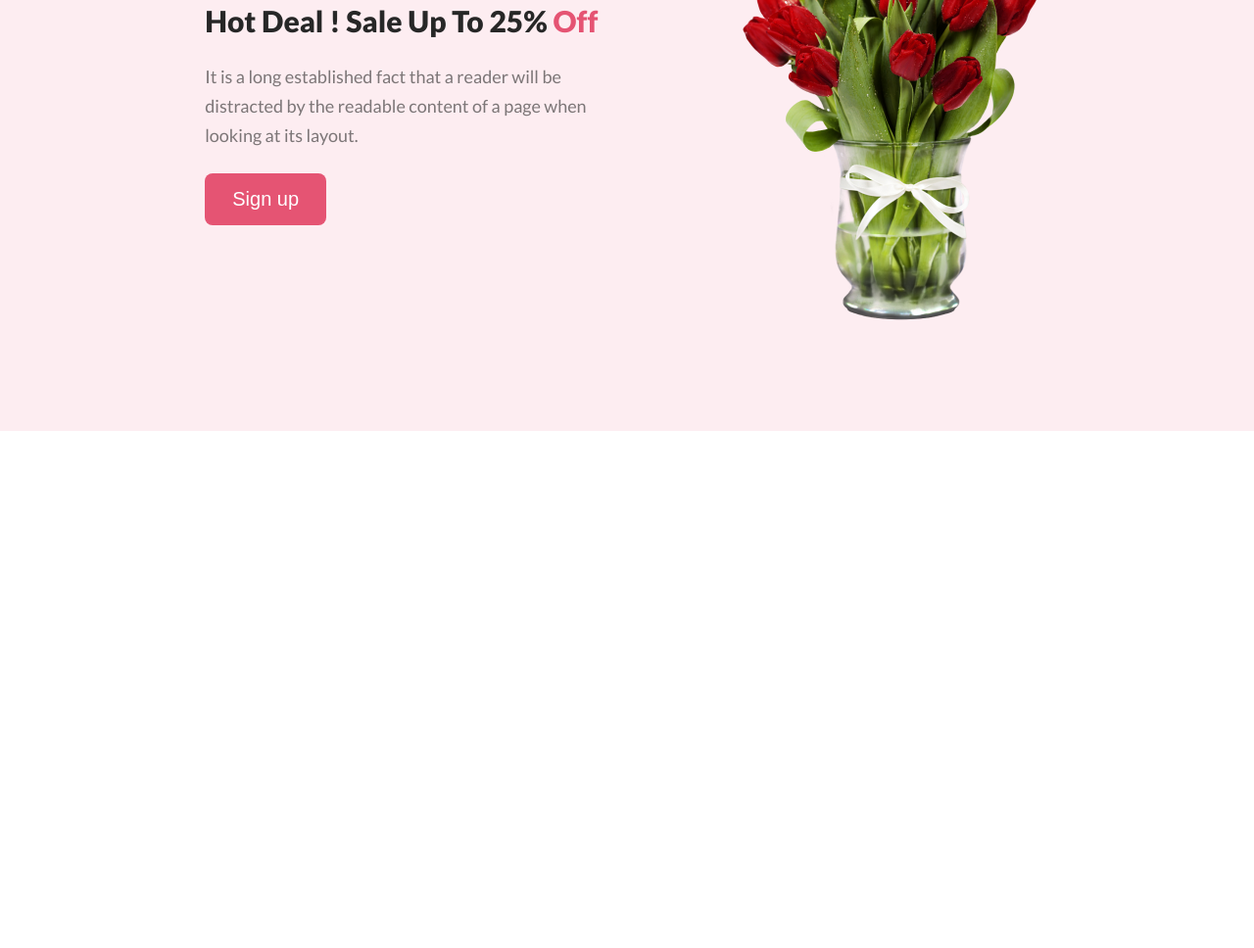
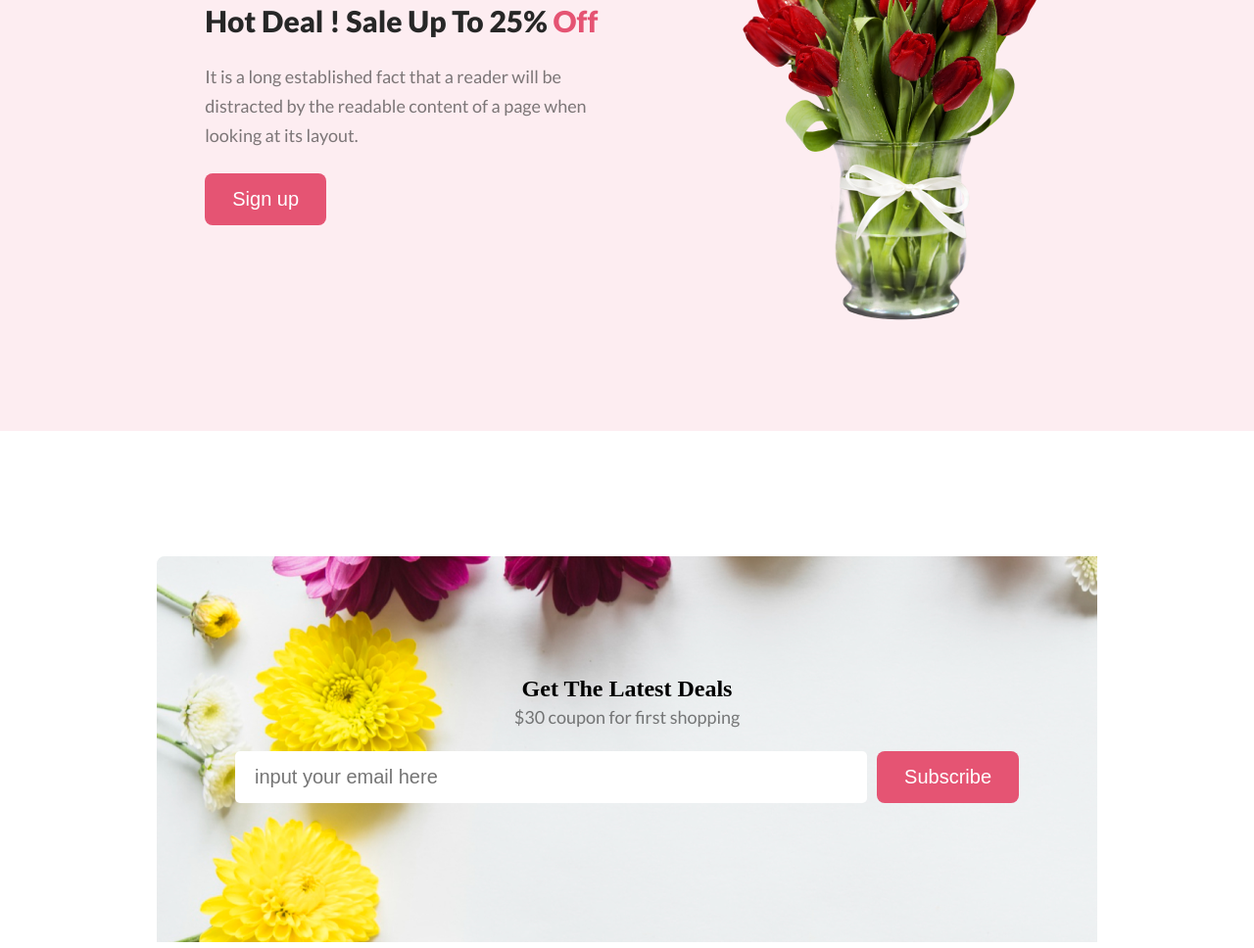
Before and after one commit to Emrandu1989/flower-shop, a plain HTML site: page index.html in a window 1280 px wide. Shown: the part 1829-2797 px from the top of the page at 98% size. Before the commit the page ends 2269 px from the top, so only its background shows below. Drawn offline with Linux system fonts and the light colour scheme.

Commit message:
newsletter added

```diff
--- a/index.html
+++ b/index.html
@@ -15,7 +15,7 @@
                    <button>Shop Now</button>
                 </div>
                 <div class="banner-img">
-                  <img src="./Flower Asset/pngwing 10.png" alt="">
+                  <img src="./images/pngwing 10.png" alt="">
                 </div>
             </div>
       </header>
@@ -31,19 +31,19 @@
              <div class="section-content">
                  <div class="flower ">
                     <div class="flower-img pink">
-                     <img src="./Flower Asset/pngwing 6.png" alt="">
+                     <img src="./images/pngwing 6.png" alt="">
                     </div>
                      <p>Pink Flower Tree</p>
                  </div>
                  <div class="flower ">
                     <div class="flower-img blue">
-                     <img src="./Flower Asset/pngwing 5.png" alt="">
+                     <img src="./images/pngwing 5.png" alt="">
                     </div>
                      <p>Pink Flower Tree</p>
                  </div>
                  <div class="flower ">
                     <div class="flower-img green">
-                     <img src="./Flower Asset/pngwing 7.png" alt="">
+                     <img src="./images/pngwing 7.png" alt="">
                     </div>
                      <p>Pink Flower Tree</p>
                  </div>
@@ -62,9 +62,23 @@
                         <button>Sign up</button>
                       </div>
                       <div class="hot-deal-img">
-                        <img src="./Flower Asset/pngwing 8.png" alt="">
+                        <img src="./images/pngwing 8.png" alt="">
                       </div>
                 </div>
+           </section>
+
+           <!-- news letter section start -->
+
+           <section id="newsletter">
+              <div class="container newsletter-main">
+                <h2>Get The Latest Deals</h2>
+                <p>$30 coupon for first shopping</p>
+                <form>
+                  <input placeholder="input your email here" type="email" name="" id="">
+                  <button>Subscribe</button>
+              </form>
+              </div>
+
            </section>
       </main>
 </body>
--- a/styles/styles.css
+++ b/styles/styles.css
@@ -153,3 +153,27 @@ button:hover {
 }
 
 /* hot deal section style end */
+
+#newsletter{
+    margin: 128px 0;
+}
+.newsletter-main{
+    background-image: url("../images/Rectangle\ 9.png");
+    padding: 122px 0px;
+    text-align: center;
+}
+#newsletter form{
+      max-width: 800px;
+      margin: 20px auto;
+      display: flex;
+      gap: 10px;
+}
+#newsletter form input{
+    flex-grow: 1;
+    border: none;
+    border-radius: 5px;
+    padding-left: 20px;
+    font-size: 20px;
+    outline: none;
+
+}
```
Also changed, not shown: images/Flower 01.png (renamed from Flower Asset/Flower 01.png), images/Group 57.png (renamed from Flower Asset/Group 57.png), images/Group 58.png (renamed from Flower Asset/Group 58.png), images/Group 59.png (renamed from Flower Asset/Group 59.png), images/Rectangle 4.png (renamed from Flower Asset/Rectangle 4.png), images/Rectangle 5.png (renamed from Flower Asset/Rectangle 5.png), images/Rectangle 6.png (renamed from Flower Asset/Rectangle 6.png), images/Rectangle 9.png (renamed from Flower Asset/Rectangle 9.png), images/pngwing 10.png (renamed from Flower Asset/pngwing 10.png), images/pngwing 5.png (renamed from Flower Asset/pngwing 5.png), images/pngwing 6.png (renamed from Flower Asset/pngwing 6.png), images/pngwing 7.png (renamed from Flower Asset/pngwing 7.png), images/pngwing 8.png (renamed from Flower Asset/pngwing 8.png).
